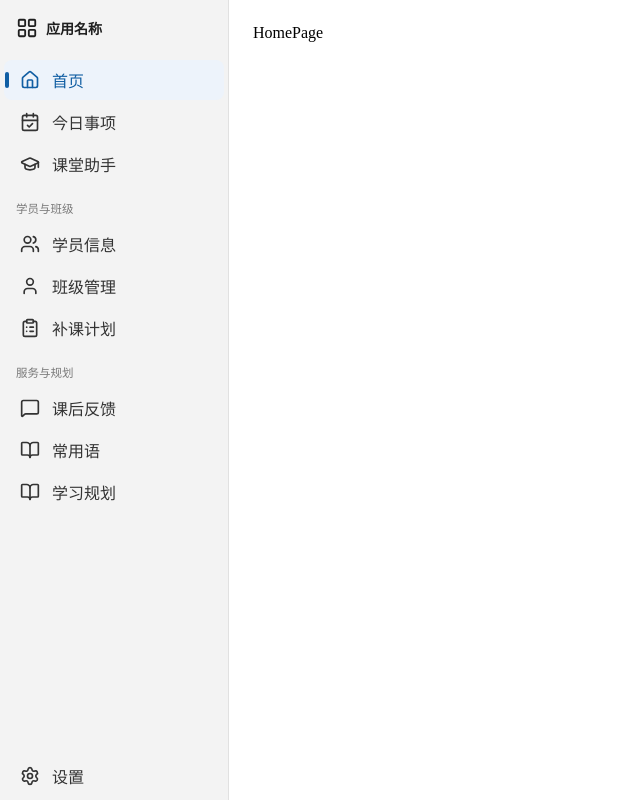
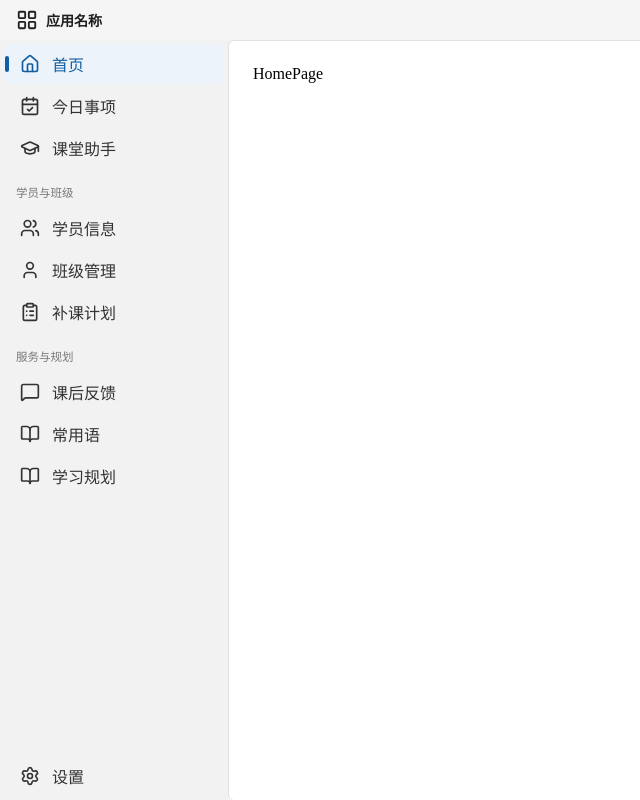
Before and after one commit to lycbowen/react-app-rail, a React (Vite) app: page / in a window 1280 px wide. Shown: the whole page, without its empty margins (0-640 px from the left). Built offline with nearby package versions, Linux system fonts and the light colour scheme.

Commit message:
添加自绘标题栏

```diff
--- a/src/App.css
+++ b/src/App.css
@@ -1,21 +1,50 @@
 .app {
   display: flex;
+  flex-direction: column;
   height: 100%;
   width: 100%;
+  background: var(--nav-bg, #f5f5f5);
+}
+
+.title-bar {
+  height: 40px; /* 推荐 32–40 */
+}
+
+.title-bar-left {
+  width: 228px; /* 和 sidebar 一样 */
+  padding-left: 16px;
+}
+
+.title-bar-left {
+    height: 40px;
+    display: flex;
+    align-items: center;
+    padding: 0 16px;
+    gap: 8px;
+
+    font-weight: 650;
+    font-size: 14px;
+    color: #1f1f1f;
+}
+
+.app-body {
+  display: flex;;
 }
 
 .app-content {
   flex: 1;
   overflow-y: auto;
   overflow-x: hidden;
-
   padding: 24px;
+  border-radius: 6px;
+  border-top: 1px solid #e1e1e1;
+  border-left: 1px solid #e1e1e1;
+  background: #ffffff;
 }
 
 .fake-nav {
   width: 240px;
   padding: 8px;
-  background: var(--nav-bg, #f5f5f5);
 }
 
 .nav-item {
--- a/src/App.tsx
+++ b/src/App.tsx
@@ -5,6 +5,7 @@ import FilesPage from './pages/FilesPage'
 import HomePage from './pages/HomePage'
 import ProfilePage from './pages/ProfilePage'
 import SettingsPage from './pages/SettingsPage'
+import { LayoutGrid } from 'lucide-react'
 
 function App() {
 
@@ -27,10 +28,23 @@ function App() {
 
   return (
     <div className="app" style={{ display: 'flex' }}>
-      <Sidebar active={active} onChange={setActive} />
-      <main className="app-content">
-        {renderContent()}
-      </main>
+      <header className="title-bar">
+        <div className="title-bar-left">
+          <LayoutGrid className="app-logo" size={22} />
+          <span className="app-name">应用名称</span>
+        </div>
+
+        <div className="title-bar-right">
+          {/* 添加右上角的三个按钮 */}
+          {/* <WindowControls /> */}
+        </div>
+      </header>
+      <div className='app-body'>
+        <Sidebar active={active} onChange={setActive} />
+        <main className="app-content">
+          {renderContent()}
+        </main>
+      </div>
     </div>
   )
 }
--- a/src/Sidebar.tsx
+++ b/src/Sidebar.tsx
@@ -9,7 +9,6 @@ import {
     MessageSquare,
     BookOpen,
     Settings,
-    LayoutGrid,
 } from 'lucide-react'
 import './sidebar.css'
 
@@ -53,12 +52,8 @@ export default function Sidebar({
 
     return (
         <aside className={`sidebar ${collapsed ? 'collapsed' : ''}`}>
-            {/* header 你已有的，不动 */}
-            <div className="sidebar-header">
-                <LayoutGrid className="app-logo" size={22} />
-                {!collapsed && <span className="app-name">应用名称</span>}
-            </div>
-
+            {/* <div className="sidebar-header">
+            </div> */}
             <nav className="sidebar-nav">
                 {navItems.map((item, index) => {
                     if (item.type === 'group') {
--- a/src/sidebar.css
+++ b/src/sidebar.css
@@ -1,8 +1,7 @@
 .sidebar {
     width: 228px;
-    height: 100vh;
+    height: calc(100vh - 40px);
     background: rgba(243, 243, 243, 0.95);
-    border-right: 1px solid #e1e1e1;
 
     display: flex;
     flex-direction: column;
```
